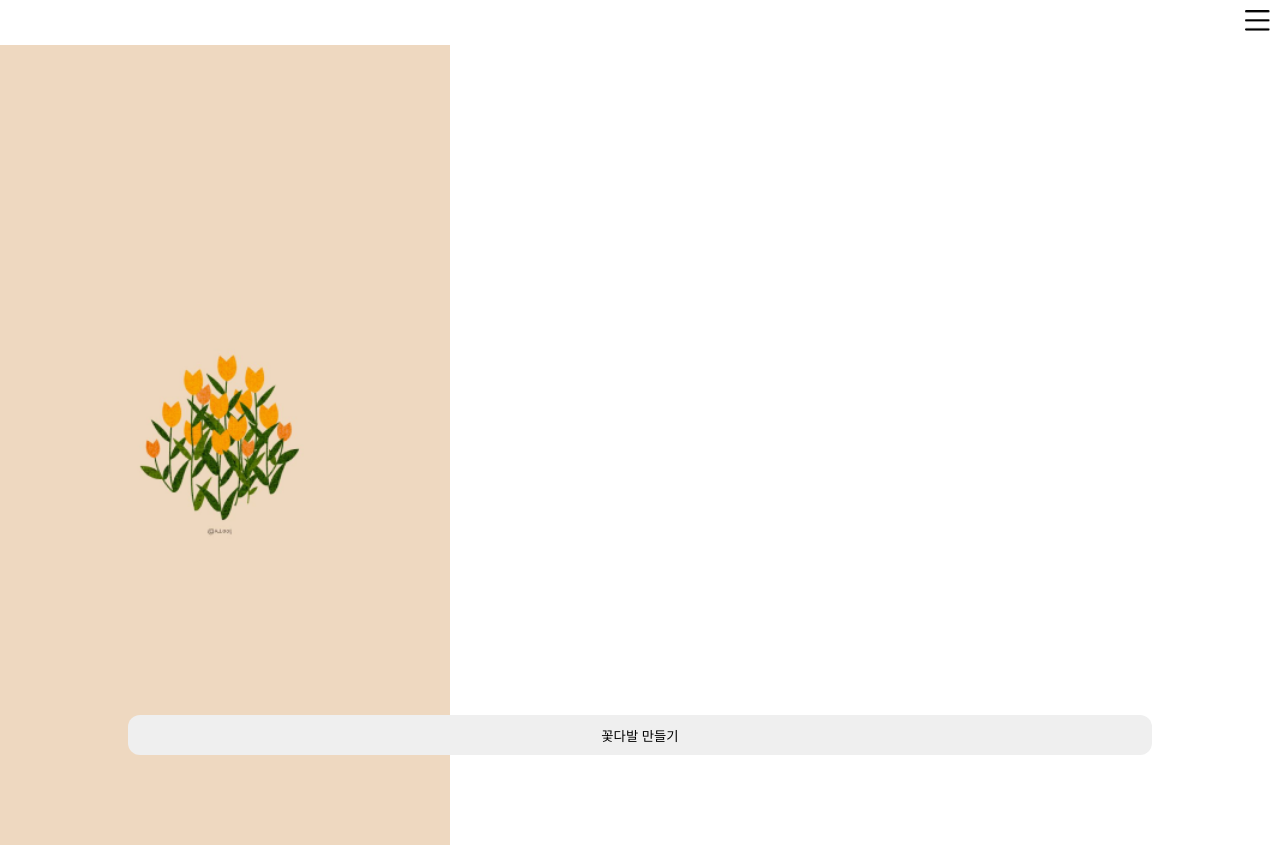
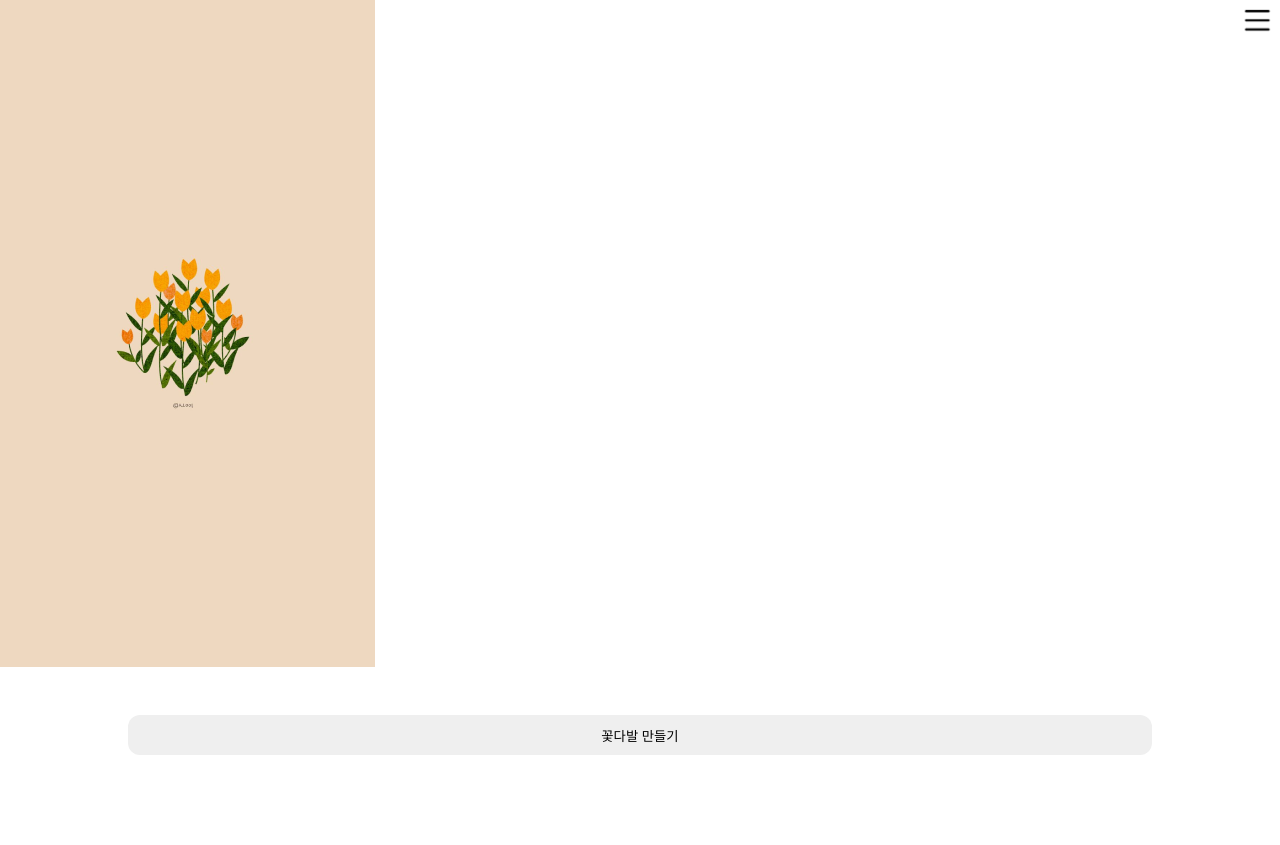
Before and after one commit to 2022Letters/frontend, a React (Create React App) app: page / in a window 1280 px wide. After the commit the page ends 800 px from the top, so only its background shows below. Built offline with nearby package versions, Linux system fonts and the light colour scheme.

Commit message:
Refactor : #3 헤더 및 페이지 padding 수정

```diff
--- a/src/common/style/GlobalStyle.ts
+++ b/src/common/style/GlobalStyle.ts
@@ -13,7 +13,6 @@ html,body, #root{
   font-size:16px;
 }
 
-
 button{
   text-decoration:none;
   cursor:pointer;
@@ -23,6 +22,7 @@ button{
 a{
   text-decoration:none;
   cursor:pointer;
+  color:#000;
   &:hover,
   &:active,
   &:visited{
--- a/src/components/Layout/Header.tsx
+++ b/src/components/Layout/Header.tsx
@@ -2,7 +2,9 @@ import React, { useState } from 'react';
 import styled from 'styled-components';
 import Sidebar from './Sidebar';
 
-const HeaderPostion = styled.div`
+const HeaderPostion = styled.header`
+  position: fixed;
+  width: 100%;
   display: flex;
   justify-content: flex-end;
   align-items: center;
--- a/src/components/Layout/Layout.tsx
+++ b/src/components/Layout/Layout.tsx
@@ -7,11 +7,17 @@ const LayoutDiv = styled.div`
   height: 100%;
 `;
 
+const BodyDiv = styled.div`
+  width: 100%;
+  height: 100%;
+  /* padding: 45px 0 0 0; */
+`;
+
 function Layout({ children }: { children: any }) {
   return (
     <LayoutDiv>
       <Header />
-      {children}
+      <BodyDiv>{children}</BodyDiv>
     </LayoutDiv>
   );
 }
--- a/src/components/Layout/Sidebar.tsx
+++ b/src/components/Layout/Sidebar.tsx
@@ -3,7 +3,7 @@ import { Link } from 'react-router-dom';
 import styled from 'styled-components';
 
 const SideBarWrap = styled.div`
-  z-index: 5;
+  z-index: 10;
   padding: 12px;
   border-radius: 15px 0 0 15px;
   background-color: #e7e4e1;
@@ -20,7 +20,7 @@ const SideBarWrap = styled.div`
 `;
 
 const Menu = styled.li`
-  margin: 30px 8px;
+  padding: 16px 8px;
 `;
 
 const ExitMenu = styled.span`
@@ -57,15 +57,21 @@ function Sidebar({ isOpen, setIsOpen }: { isOpen: boolean; setIsOpen: any }) {
         onClick={toggleSide}
         onKeyDown={toggleSide}
       />
+      <nav>
         <ul>
-        <Menu>
+          <Menu onClick={toggleSide}>
             <Link to="/login">로그인</Link>
           </Menu>
-        <Menu>로그아웃</Menu>
-        <Menu>꽃다발 만들기</Menu>
+          <Menu onClick={toggleSide}>
+            <Link to="/">로그아웃</Link>
+          </Menu>
+          <Menu onClick={toggleSide}>
+            <Link to="/">꽃다발 만들기</Link>
+          </Menu>
           <Menu>mmm@gmail.com로 문의 부탁</Menu>
         </ul>
         <ExitMenu>회원 탈퇴</ExitMenu>
+      </nav>
     </SideBarWrap>
   );
 }
--- a/src/pages/index.tsx
+++ b/src/pages/index.tsx
@@ -1,9 +1,17 @@
 import styled from 'styled-components';
 
 const MainBackground = styled.div`
+  padding: 45px 0 0 0;
   background-image: url('/img/main.png');
-  background-size: contain;
   background-repeat: no-repeat;
+  height: 100%;
+  position: inherit;
+`;
+
+const BtnPosition = styled.div`
+  display: flex;
+  justify-content: center;
+  align-items: flex-end;
   height: 100%;
 `;
 
@@ -12,15 +20,7 @@ const NextBtn = styled.button`
   width: 80%;
   border: none;
   border-radius: 12px;
-`;
-
-const BtnPosition = styled.div`
-  width: 100%;
-  display: flex;
-  justify-content: center;
-  align-items: baseline;
-  position: absolute;
-  bottom: 45px;
+  margin-bottom: 45px;
 `;
 
 function LandingPage() {
--- a/src/pages/login.tsx
+++ b/src/pages/login.tsx
@@ -5,12 +5,13 @@ import Kakao from './SocialLogin/Kakao';
 
 const LoginWrap = styled.div`
   height: 100%;
+  padding: 45px 20px 0;
 `;
 const ButtonWrap = styled.div`
-  height: 100%;
   display: flex;
   flex-direction: column;
   justify-content: center;
+  margin: 50% 0;
 `;
 
 function Login() {
--- a/src/pages/nickname.tsx
+++ b/src/pages/nickname.tsx
@@ -3,6 +3,7 @@ import styled from 'styled-components';
 
 const NickWrap = styled.div`
   height: 100%;
+  padding: 45px 20px 0;
 `;
 
 const NickTitle = styled.h2`
@@ -12,7 +13,6 @@ const NickTitle = styled.h2`
 const NickBody = styled.div`
   display: flex;
   flex-direction: column;
-  height: 100%;
 `;
 const NickDiv = styled.div`
   display: flex;
@@ -31,13 +31,18 @@ const NickMsg = styled.span`
   color: red;
 `;
 
+const BtnPosition = styled.div`
+  width: 100%;
+  display: flex;
+  justify-content: center;
+  bottom: 45px;
+`;
+
 const NickBtn = styled.button`
   height: 2.5rem;
+  width: 100%;
   border: none;
-  border-radius: 10px;
-  position: absolute;
-  bottom: 0;
-  width: 100%;
+  border-radius: 12px;
 `;
 
 function Nickname() {
@@ -49,7 +54,9 @@ function Nickname() {
           <NickInput />
           <NickMsg>변경이 불가하니 신중히 선택해주세요.</NickMsg>
         </NickDiv>
-        <NickBtn type="button">완료</NickBtn>
+        <BtnPosition>
+          <NickBtn type="button">완료</NickBtn>
+        </BtnPosition>
       </NickBody>
     </NickWrap>
   );
```
Lines whose indentation alone changed are shown as unchanged.
